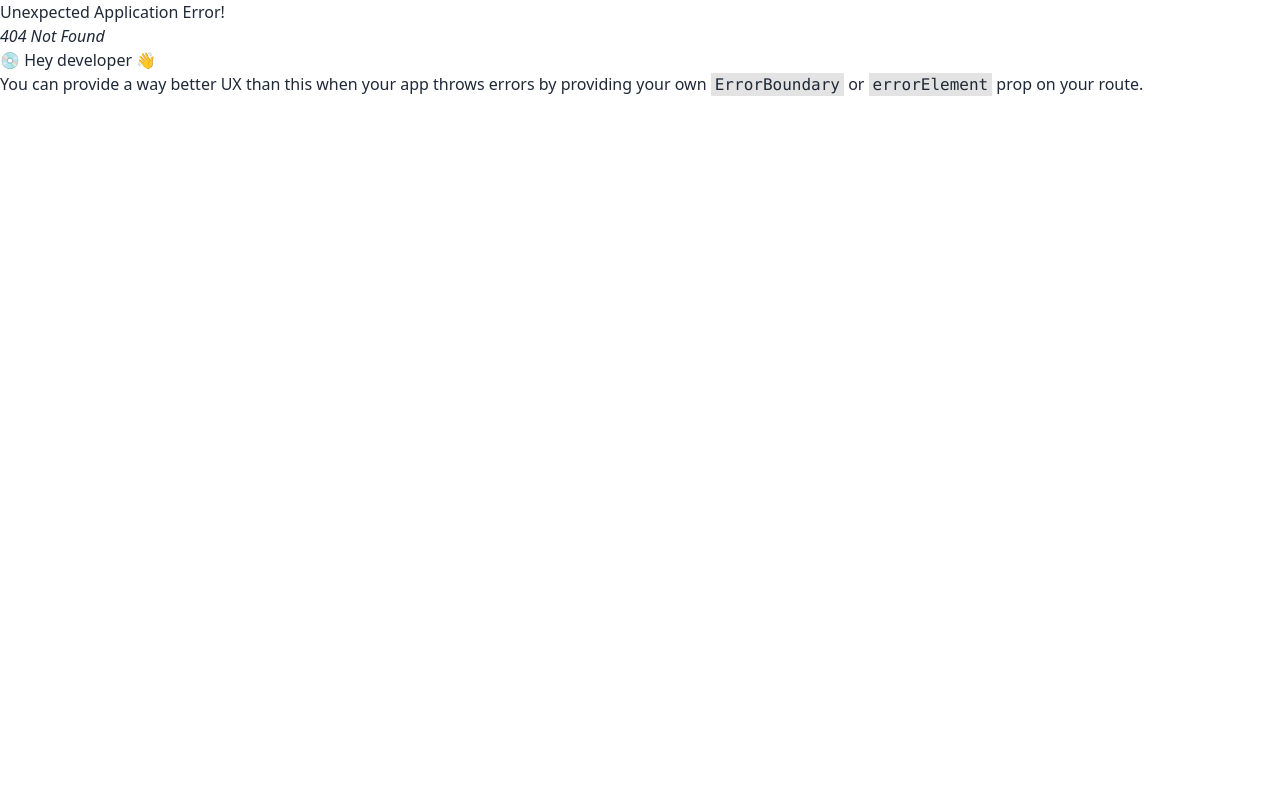
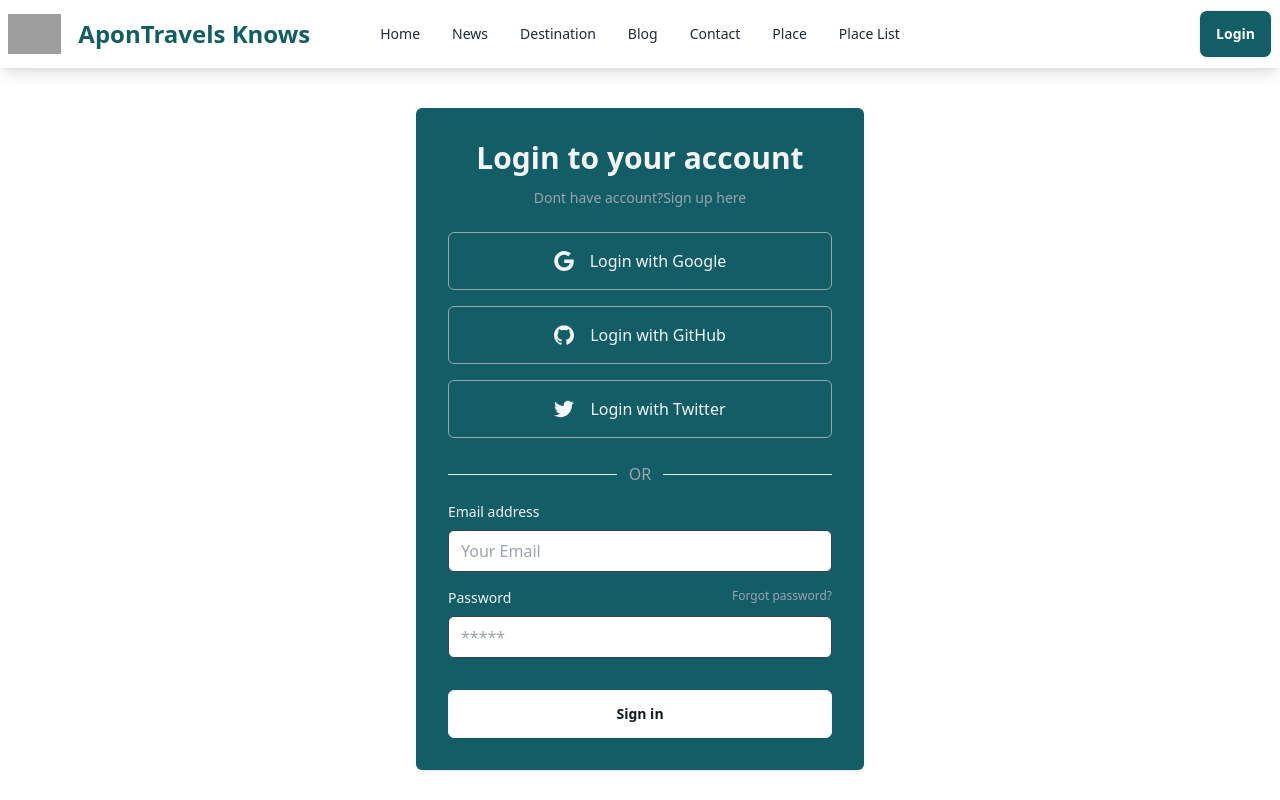
Before and after one commit to minhazapon/Apon-travel-knows--react.js-project, a React (Vite) app: page /login in a window 1280 px wide. Before the commit this address had no page. Shown: the top 800 px of the page. Built offline with nearby package versions, Linux system fonts and the light colour scheme; grey boxes are pictures that could not be loaded.

Commit message:
added files

```diff
--- /dev/null
+++ b/src/Login.jsx
@@ -0,0 +1,87 @@
+import { Link } from "react-router-dom";
+
+
+const Login = () => {
+    return (
+        <div className=" mt-10 mb-10 mr-10 ml-10">
+
+            <div className=" flex justify-center">
+
+
+            <div className="w-full max-w-md p-4 rounded-md shadow sm:p-8 bg-[#135D66] text-gray-100">
+	<h2 className="mb-3 text-3xl font-semibold text-center">Login to your account</h2>
+	<p className="text-sm text-center text-gray-400">Dont have account?
+
+          <Link to="/registration"  >
+          <a href="#" rel="noopener noreferrer" className="focus:underline hover:underline">Sign up here</a>
+
+          </Link>
+
+
+	</p>
+	<div className="my-6 space-y-4">
+		<button aria-label="Login with Google" type="button" className="flex items-center justify-center w-full p-4 space-x-4 border rounded-md focus:ring-2 focus:ring-offset-1 border-gray-400 focus:ring-violet-400">
+			<svg xmlns="http://www.w3.org/2000/svg" viewBox="0 0 32 32" className="w-5 h-5 fill-current">
+				<path d="M16.318 13.714v5.484h9.078c-0.37 2.354-2.745 6.901-9.078 6.901-5.458 0-9.917-4.521-9.917-10.099s4.458-10.099 9.917-10.099c3.109 0 5.193 1.318 6.38 2.464l4.339-4.182c-2.786-2.599-6.396-4.182-10.719-4.182-8.844 0-16 7.151-16 16s7.156 16 16 16c9.234 0 15.365-6.49 15.365-15.635 0-1.052-0.115-1.854-0.255-2.651z"></path>
+			</svg>
+			<p>Login with Google</p>
+		</button>
+		<button aria-label="Login with GitHub" role="button" className="flex items-center justify-center w-full p-4 space-x-4 border rounded-md focus:ring-2 focus:ring-offset-1 border-gray-400 focus:ring-violet-400">
+			<svg xmlns="http://www.w3.org/2000/svg" viewBox="0 0 32 32" className="w-5 h-5 fill-current">
+				<path d="M16 0.396c-8.839 0-16 7.167-16 16 0 7.073 4.584 13.068 10.937 15.183 0.803 0.151 1.093-0.344 1.093-0.772 0-0.38-0.009-1.385-0.015-2.719-4.453 0.964-5.391-2.151-5.391-2.151-0.729-1.844-1.781-2.339-1.781-2.339-1.448-0.989 0.115-0.968 0.115-0.968 1.604 0.109 2.448 1.645 2.448 1.645 1.427 2.448 3.744 1.74 4.661 1.328 0.14-1.031 0.557-1.74 1.011-2.135-3.552-0.401-7.287-1.776-7.287-7.907 0-1.751 0.62-3.177 1.645-4.297-0.177-0.401-0.719-2.031 0.141-4.235 0 0 1.339-0.427 4.4 1.641 1.281-0.355 2.641-0.532 4-0.541 1.36 0.009 2.719 0.187 4 0.541 3.043-2.068 4.381-1.641 4.381-1.641 0.859 2.204 0.317 3.833 0.161 4.235 1.015 1.12 1.635 2.547 1.635 4.297 0 6.145-3.74 7.5-7.296 7.891 0.556 0.479 1.077 1.464 1.077 2.959 0 2.14-0.020 3.864-0.020 4.385 0 0.416 0.28 0.916 1.104 0.755 6.4-2.093 10.979-8.093 10.979-15.156 0-8.833-7.161-16-16-16z"></path>
+			</svg>
+			<p>Login with GitHub</p>
+		</button>
+		<button aria-label="Login with Twitter" role="button" className="flex items-center justify-center w-full p-4 space-x-4 border rounded-md focus:ring-2 focus:ring-offset-1 border-gray-400 focus:ring-violet-400">
+			<svg xmlns="http://www.w3.org/2000/svg" viewBox="0 0 32 32" className="w-5 h-5 fill-current">
+				<path d="M31.937 6.093c-1.177 0.516-2.437 0.871-3.765 1.032 1.355-0.813 2.391-2.099 2.885-3.631-1.271 0.74-2.677 1.276-4.172 1.579-1.192-1.276-2.896-2.079-4.787-2.079-3.625 0-6.563 2.937-6.563 6.557 0 0.521 0.063 1.021 0.172 1.495-5.453-0.255-10.287-2.875-13.52-6.833-0.568 0.964-0.891 2.084-0.891 3.303 0 2.281 1.161 4.281 2.916 5.457-1.073-0.031-2.083-0.328-2.968-0.817v0.079c0 3.181 2.26 5.833 5.26 6.437-0.547 0.145-1.131 0.229-1.724 0.229-0.421 0-0.823-0.041-1.224-0.115 0.844 2.604 3.26 4.5 6.14 4.557-2.239 1.755-5.077 2.801-8.135 2.801-0.521 0-1.041-0.025-1.563-0.088 2.917 1.86 6.36 2.948 10.079 2.948 12.067 0 18.661-9.995 18.661-18.651 0-0.276 0-0.557-0.021-0.839 1.287-0.917 2.401-2.079 3.281-3.396z"></path>
+			</svg>
+			<p>Login with Twitter</p>
+		</button>
+	</div>
+	<div className="flex items-center w-full my-4">
+		<hr  className="w-full text-gray-400" />
+		<p className="px-3 text-gray-400">OR</p>
+		<hr  className="w-full text-gray-400" />
+	</div>
+	<form noValidate="" action="" className="space-y-8">
+		<div className="space-y-4">
+
+			<div className="space-y-2">
+				<label htmlFor="email" className="block text-sm">Email address</label>
+				<input type="email" name="email" id="email" placeholder="Your Email" className="w-full px-3 py-2 border rounded-md border-gray-700 bg-white text-black focus:border-violet-400" />
+			</div>
+
+			<div className="space-y-2">
+
+				<div className="flex justify-between">
+					<label htmlFor="password" className="text-sm">Password</label>
+					<a rel="noopener noreferrer" href="#" className="text-xs hover:underline text-gray-400">Forgot password?</a>
+				</div>
+
+				<input type="password" name="password" id="password" placeholder="*****" className="w-full px-3 py-2 border rounded-md border-gray-700 bg-white text-black focus:border-violet-400" />
+			</div>
+
+		</div>
+		<button type="button" className=" btn  w-full px-8 py-3 font-semibold rounded-md bg-white text-gray-900">Sign in</button>
+	</form>
+</div>
+
+
+
+
+
+
+
+
+
+
+
+
+            </div>
+
+        </div>
+    );
+};
+
+export default Login;
--- a/src/Nav.jsx
+++ b/src/Nav.jsx
@@ -1,4 +1,4 @@
-import { NavLink } from "react-router-dom";
+import { Link, NavLink } from "react-router-dom";
 
 const Nav = () => {
 
@@ -11,6 +11,7 @@ const Nav = () => {
        <li><NavLink to="/contact" >Contact</NavLink></li>
        <li><NavLink to="/place" >Place</NavLink></li>
        <li><NavLink to="/list" >Place List</NavLink></li>
+
 
     </>
 
@@ -43,7 +44,13 @@ const Nav = () => {
                     </ul>
                   </div>
                   <div className="navbar-end">
+
+
+                    <Link to="/login" >
                     <a className="btn  bg-[#135D66] text-white">Login</a>
+                    </Link>
+
+
 
                   </div>
                 </div>
--- a/src/News.jsx
+++ b/src/News.jsx
@@ -41,34 +41,44 @@ const News = () => {
 					<span className="block mb-2 text-xs font-medium tracking-widest uppercase lg:text-center text-violet-400">How it works</span>
 					<h2 className="text-5xl font-bold lg:text-center text-[#135D66]">Build News With Our Travel team</h2>
 					<div className="grid gap-6 my-16 lg:grid-cols-3">
-						<div className="flex flex-col p-8 space-y-4 rounded-md bg-gray-900">
+						<div className="flex flex-col p-8 space-y-4 rounded-md bg-[#135D66]">
 							<div className="flex items-center justify-center flex-shrink-0 w-12 h-12 text-xl font-bold rounded-full bg-violet-400 text-gray-900">1</div>
 							<p className="text-2xl font-semibold">
-								<b>Nulla.</b>Nostrum, corrupti blanditiis. Illum, architecto?
+								Bongo Tourist team
+							</p>
+							<p>  we are working in bangladesh <br></br>  “Jobs fill your pocket, but adventures fill your soul.”  </p>
+						</div>
+						<div className="flex flex-col p-8 space-y-4 rounded-md bg-[#135D66]">
+							<div className="flex items-center justify-center flex-shrink-0 w-12 h-12 text-xl font-bold rounded-full bg-violet-400 text-gray-900">2</div>
+							<p className="text-2xl font-semibold">
+								India Tourist team
+							</p>
+
+							<p>we are always working in all india, <br></br>
+							“To Travel is to Live.”
+
 							</p>
 						</div>
-						<div className="flex flex-col p-8 space-y-4 rounded-md bg-gray-900">
-							<div className="flex items-center justify-center flex-shrink-0 w-12 h-12 text-xl font-bold rounded-full bg-violet-400 text-gray-900">2</div>
-							<p className="text-2xl font-semibold">
-								<b>Accusantium.</b>Vitae saepe atque neque sunt eius dolor veniam alias debitis?
-							</p>
-						</div>
-						<div className="flex flex-col p-8 space-y-4 rounded-md bg-gray-900">
+						<div className="flex flex-col p-8 space-y-4 rounded-md bg-[#135D66]">
 							<div className="flex items-center justify-center flex-shrink-0 w-12 h-12 text-xl font-bold rounded-full bg-violet-400 text-gray-900">3</div>
 							<p className="text-2xl font-semibold">
-								<b>Maxime.</b>Expedita temporibus culpa reprehenderit doloribus consectetur odio!
+								Dubai Tourist Team
 							</p>
+
+							<p> we are working all dubai;s town
+							“Life is either a daring adventure or nothing at all.”
+								  </p>
 						</div>
 					</div>
 				</section>
 				<section className="grid gap-6 lg:grid-cols-2">
-					<img src="https://source.unsplash.com/random/360x480" alt="" className="object-cover w-full rounded-md max-h-96 bg-gray-500" />
-					<div className="flex flex-col items-center w-full p-6 space-y-8 rounded-md lg:h-full lg:p-8 bg-gray-900">
-						<img src="https://source.unsplash.com/random/100x100" alt="" className="object-cover w-20 h-20 rounded-full bg-gray-500" />
-						<blockquote className="max-w-lg text-lg italic font-medium text-center">"Et, dignissimos obcaecati. Recusandae praesentium doloribus vitae? Rem unde atque mollitia!"</blockquote>
+					<img src="https://img.freepik.com/free-vector/travel-concept-with-landmarks_1057-4873.jpg?t=st=1713455067~exp=1713458667~hmac=d10210e480a074e74152d08d2c7bd85a9d561945d0f156d7a8658fe9c981e146&w=740" alt="" className="object-cover w-full rounded-md max-h-96 bg-gray-500" />
+					<div className="flex flex-col items-center w-full p-6 space-y-8 rounded-md lg:h-full lg:p-8 bg-[#135D66]">
+						<img src="https://scontent.fjsr17-1.fna.fbcdn.net/v/t39.30808-6/279336089_1981534982234380_2190436952041281487_n.jpg?_nc_cat=100&ccb=1-7&_nc_sid=5f2048&_nc_ohc=BNhPT1Xkl3kAb7wjBfT&_nc_ht=scontent.fjsr17-1.fna&oh=00_AfDA3AxQlG6id493iVRGRh1HuzwGCf_Lwv4q8MYftuEA7Q&oe=66272A11" alt="" className="object-cover w-20 h-20 rounded-full bg-gray-500" />
+						<blockquote className="max-w-lg text-lg italic font-medium text-center">“Live your life by a compass not a clock.”</blockquote>
 						<div className="text-center text-gray-400">
-							<p>Leroy Jenkins</p>
-							<p>CEO of Company Co.</p>
+							<p>minhazul abedin apon</p>
+							<p>CEO of Apon travel Knows</p>
 						</div>
 						<div className="flex space-x-2">
 							<button type="button" aria-label="Page 1" className="w-2 h-2 rounded-full bg-gray-50"></button>
@@ -77,36 +87,24 @@ const News = () => {
 							<button type="button" aria-label="Page 4" className="w-2 h-2 rounded-full bg-gray-600"></button>
 						</div>
 					</div>
-					<div className="p-8 space-y-8 rounded-md lg:col-span-full lg:py-12 bg-gray-900">
-						<h2 className="text-5xl font-bold text-gray-50">Create with us</h2>
-						<p className="text-gray-400">Lorem ipsum dolor sit amet consectetur, adipisicing elit. Nesciunt facilis quod accusantium beatae cum nam adipisci reiciendis omnis possimus error quo animi voluptas magni, at incidunt. Nulla ex at ullam corporis quidem adipisci vitae, perferendis dolorem libero minus atque tenetur enim pariatur cupiditate commodi in beatae, ipsa eligendi? Quis, saepe.</p>
+					<div className="p-8 space-y-8 rounded-md lg:col-span-full lg:py-12 bg-[#135D66]">
+						<h2 className="text-5xl font-bold text-gray-50">Create travel blogs with us</h2>
+						<p className="text-gray-400">“The worst thing about being a tourist is having other tourists recognize you as a tourist.”</p>
 					</div>
 				</section>
 				<section>
 					<div className="grid gap-6 lg:grid-cols-3">
 						<div className="overflow-hidden rounded lg:flex lg:col-span-3">
-							<img src="https://source.unsplash.com/random/485x365" alt="" className="object-cover w-full h-auto max-h-96 bg-gray-500" />
-							<div className="p-6 space-y-6 lg:p-8 md:flex md:flex-col bg-gray-900">
-								<span className="self-start px-3 py-1 text-sm rounded-full bg-violet-400 text-gray-900">Business</span>
-								<h2 className="text-3xl font-bold md:flex-1">Curating a workplace that inspires team movement</h2>
+							<img src="https://img.freepik.com/free-vector/travel-tourism-illustration-with-resort-sightseeing-elements_1284-30189.jpg?t=st=1713455539~exp=1713459139~hmac=5910a39928035beed963d6d02116b88b96fd4a094210d7aac7e17c2213058a21&w=826" alt="" className="object-cover w-full h-[350px]  bg-gray-500" />
+							<div className="p-6 space-y-6 lg:p-8 md:flex md:flex-col bg-[#135D66]">
+								<h2 className="text-3xl font-bold md:flex-1">Our company is this best company in this world</h2>
 								<div>
-									<p className="text-gray-400">November 30, 2020</p>
-									<p className="text-gray-400">By Leroy Jenkins</p>
+									<p className="text-gray-400">April 18, 2024</p>
+									<p className="text-gray-400">Minhazul abedin apon</p>
 								</div>
 							</div>
 						</div>
-						<div className="p-6 rounded lg:p-8 lg:py-12 bg-gray-900">
-							<h3 className="inline font-medium text-gray-50">Panel-based blocks.</h3>
-							<p className="inline">Flexible panels that are perfect for building functional layouts.</p>
-						</div>
-						<div className="p-6 rounded lg:p-8 lg:py-12 bg-gray-900">
-							<h3 className="inline font-medium text-gray-50">Responsive design.</h3>
-							<p className="inline">Panels look great no matter the device.</p>
-						</div>
-						<div className="p-6 rounded lg:p-8 lg:py-12 bg-gray-900">
-							<h3 className="inline font-medium text-gray-50">Premium support.</h3>
-							<p className="inline">Join over 50 000 satisfied customers who use our templates.</p>
-						</div>
+
 					</div>
 				</section>
 				<section>
--- a/src/Personal.jsx
+++ b/src/Personal.jsx
@@ -6,7 +6,7 @@ const Personal = () => {
             <div>
 
                     <div>
-                         <h1 className=" text-6xl font-bold text-center">Give Your Personal Information</h1>
+                         <h1 className=" text-6xl font-bold text-center text-[#135D66]">Give Your Personal Information</h1>
 
                     </div>
 
--- /dev/null
+++ b/src/SignUp.jsx
@@ -0,0 +1,58 @@
+
+
+
+
+const SignUp = () => {
+    return (
+        <div   className=" p-10 bg-no-repeat bg-cover "    style={{backgroundImage: 'url(https://www.travelcharacter.com/wp-content/uploads/2020/05/Bora-Bora.jpg)'}} >
+            <div className=" flex justify-center">
+
+            <div className="flex flex-col max-w-md w-[600px] p-6 rounded-md sm:p-10 bg-[#135D66] text-gray-100">
+	<div className="mb-8 text-center">
+		<h1 className="my-3 text-4xl font-bold">Sign Up</h1>
+		<p className="text-sm text-gray-400">Sign Up to access your account</p>
+	</div>
+
+
+	<form noValidate="" action="" className="space-y-12">
+		<div className="space-y-4">
+            <div>
+				<label htmlFor="email" className="block mb-2 text-sm">Your Name</label>
+                <input type="text" placeholder="Your Name" className="w-full px-3 py-2 border rounded-md border-gray-700 bg-white text-gray-100" />
+			</div>
+
+
+			<div>
+				<label htmlFor="email" className="block mb-2 text-sm">Email address</label>
+				<input type="email" name="email" id="email" placeholder="Your Email" className="w-full px-3 py-2 border rounded-md border-gray-700 bg-white text-gray-100" />
+			</div>
+
+
+			<div>
+				<div className="flex justify-between mb-2">
+					<label htmlFor="password" className="text-sm">Password</label>
+					<a rel="noopener noreferrer" href="#" className="text-xs hover:underline text-gray-400">Forgot password?</a>
+				</div>
+				<input type="password" name="password" id="password" placeholder="*****" className="w-full px-3 py-2 border rounded-md border-gray-700 bg-white text-gray-100" />
+			</div>
+
+
+
+		</div>
+		<div className="space-y-2">
+			<div>
+				<button type="button" className=" btn w-full px-8 py-3 font-semibold rounded-md bg-white text-gray-900">Sign Up</button>
+			</div>
+
+		</div>
+	</form>
+</div>
+
+
+
+            </div>
+        </div>
+    );
+};
+
+export default SignUp;
--- a/src/TouristPlace.jsx
+++ b/src/TouristPlace.jsx
@@ -23,7 +23,7 @@ const TouristPlace = () => {
 
              <div>
 
-             <a href="#_" className=" mt-10  relative inline-flex items-center justify-center p-4 px-6 py-3 overflow-hidden font-medium text-indigo-600 transition duration-300 ease-out border-2 border-[#6ea8af] rounded-full shadow-md group">
+             <a href="https://www.google.com/maps/place/Yamanashi,+Japan/@35.788041,138.6072773,11.5z/data=!4m6!3m5!1s0x601c003ea5e56df5:0x17c20f97aec624c3!8m2!3d35.6933453!4d138.6873168!16zL20vMDF3al9i?entry=ttu" className=" mt-10  relative inline-flex items-center justify-center p-4 px-6 py-3 overflow-hidden font-medium text-indigo-600 transition duration-300 ease-out border-2 border-[#6ea8af] rounded-full shadow-md group">
                <span className="absolute inset-0 flex items-center justify-center w-full h-full text-white duration-300 -translate-x-full bg-[#135D66] group-hover:translate-x-0 ease">
                <svg className="w-6 h-6" fill="none" stroke="currentColor" viewBox="0 0 24 24" xmlns="http://www.w3.org/2000/svg"><path stroke-linecap="round" stroke-linejoin="round" stroke-width="2" d="M14 5l7 7m0 0l-7 7m7-7H3"></path></svg>
                </span>
@@ -47,7 +47,7 @@ const TouristPlace = () => {
 					<p className="mt-3 text-lg text-gray-400">Take your love of stargazing to new heights by admiring the stars amid the Northern Lights in the northernmost region of Finland. In the cooler months, Lapland is blanketed with snow, so make sure you bring the right clothes to watch the lights in comfort. </p>
 					<div>
 
-					 <a href="#_" className=" mt-10  relative inline-flex items-center justify-center p-4 px-6 py-3 overflow-hidden font-medium text-indigo-600 transition duration-300 ease-out border-2 border-[#6ea8af] rounded-full shadow-md group">
+					 <a href="https://www.google.com/maps/place/Lapland,+Finland/@67.6111816,20.0117467,6z/data=!3m1!4b1!4m6!3m5!1s0x45d30036254ca145:0xcedc4eb30d91aca1!8m2!3d67.9222304!4d26.5046438!16zL20vMDFuZHdr?entry=ttu" className=" mt-10  relative inline-flex items-center justify-center p-4 px-6 py-3 overflow-hidden font-medium text-indigo-600 transition duration-300 ease-out border-2 border-[#6ea8af] rounded-full shadow-md group">
 					   <span className="absolute inset-0 flex items-center justify-center w-full h-full text-white duration-300 -translate-x-full bg-[#135D66] group-hover:translate-x-0 ease">
 					   <svg className="w-6 h-6" fill="none" stroke="currentColor" viewBox="0 0 24 24" xmlns="http://www.w3.org/2000/svg"><path stroke-linecap="round" stroke-linejoin="round" stroke-width="2" d="M14 5l7 7m0 0l-7 7m7-7H3"></path></svg>
 					   </span>
@@ -76,7 +76,7 @@ const TouristPlace = () => {
 
              <div>
 
-             <a href="#_" className=" mt-10  relative inline-flex items-center justify-center p-4 px-6 py-3 overflow-hidden font-medium text-indigo-600 transition duration-300 ease-out border-2 border-[#6ea8af] rounded-full shadow-md group">
+             <a href="https://www.google.com/maps/place/Namib+Desert/@-20.7510594,9.6706468,5z/data=!4m6!3m5!1s0x1c74f8343ddbf5a1:0xda0fb83c1339ad83!8m2!3d-24.2888714!4d15.2604813!16zL20vMDE4X3dr?entry=ttu" className=" mt-10  relative inline-flex items-center justify-center p-4 px-6 py-3 overflow-hidden font-medium text-indigo-600 transition duration-300 ease-out border-2 border-[#6ea8af] rounded-full shadow-md group">
                <span className="absolute inset-0 flex items-center justify-center w-full h-full text-white duration-300 -translate-x-full bg-[#135D66] group-hover:translate-x-0 ease">
                <svg className="w-6 h-6" fill="none" stroke="currentColor" viewBox="0 0 24 24" xmlns="http://www.w3.org/2000/svg"><path stroke-linecap="round" stroke-linejoin="round" stroke-width="2" d="M14 5l7 7m0 0l-7 7m7-7H3"></path></svg>
                </span>
@@ -101,7 +101,7 @@ const TouristPlace = () => {
 					<p className="mt-3 text-lg text-gray-400">Why lounge on the beach when you can see the Northern Lights? The remote Lofoten Islands of Norway are full of one-of-a-kind experiences, especially when it comes to striking views, charming fishing towns, and tall peaks for hiking. Hamnøy is seriously picturesque, and it's connected to the mainland by bridge, so you'll be able to access it by car.</p>
 					<div>
 
-					 <a href="#_" className=" mt-10  relative inline-flex items-center justify-center p-4 px-6 py-3 overflow-hidden font-medium text-indigo-600 transition duration-300 ease-out border-2 border-[#6ea8af] rounded-full shadow-md group">
+					 <a href="https://www.google.com/maps/place/8390+Hamn%C3%B8y,+Norway/@67.9261943,12.8215666,10.25z/data=!4m6!3m5!1s0x45de3cfb6ac08c51:0xaf598ee0fa489fb3!8m2!3d67.9468184!4d13.1322376!16zL20vMGRxaGtf?entry=ttu" className=" mt-10  relative inline-flex items-center justify-center p-4 px-6 py-3 overflow-hidden font-medium text-indigo-600 transition duration-300 ease-out border-2 border-[#6ea8af] rounded-full shadow-md group">
 					   <span className="absolute inset-0 flex items-center justify-center w-full h-full text-white duration-300 -translate-x-full bg-[#135D66] group-hover:translate-x-0 ease">
 					   <svg className="w-6 h-6" fill="none" stroke="currentColor" viewBox="0 0 24 24" xmlns="http://www.w3.org/2000/svg"><path stroke-linecap="round" stroke-linejoin="round" stroke-width="2" d="M14 5l7 7m0 0l-7 7m7-7H3"></path></svg>
 					   </span>
```
Also changed, not shown: src/main.jsx (+12 -0 lines).
